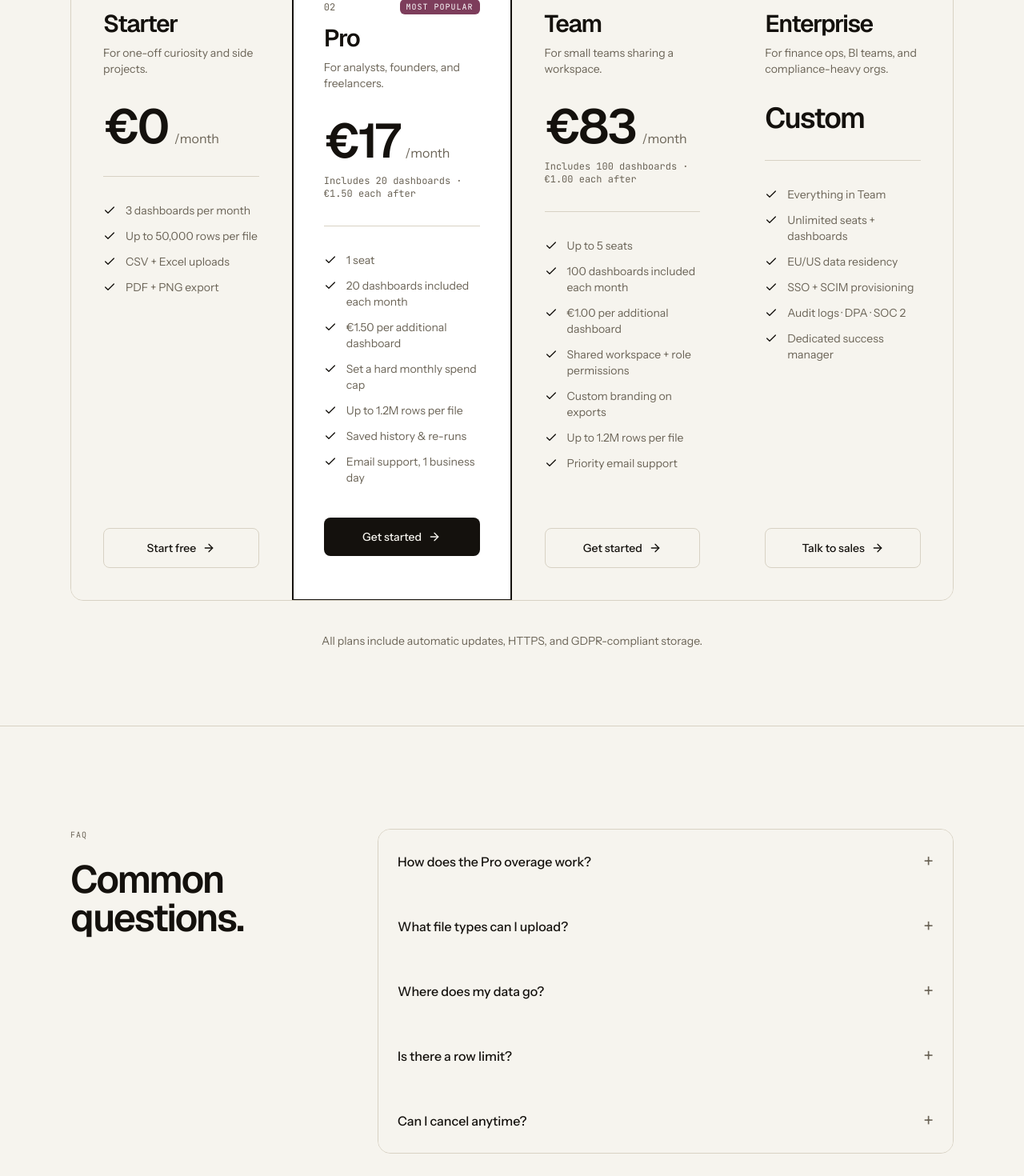
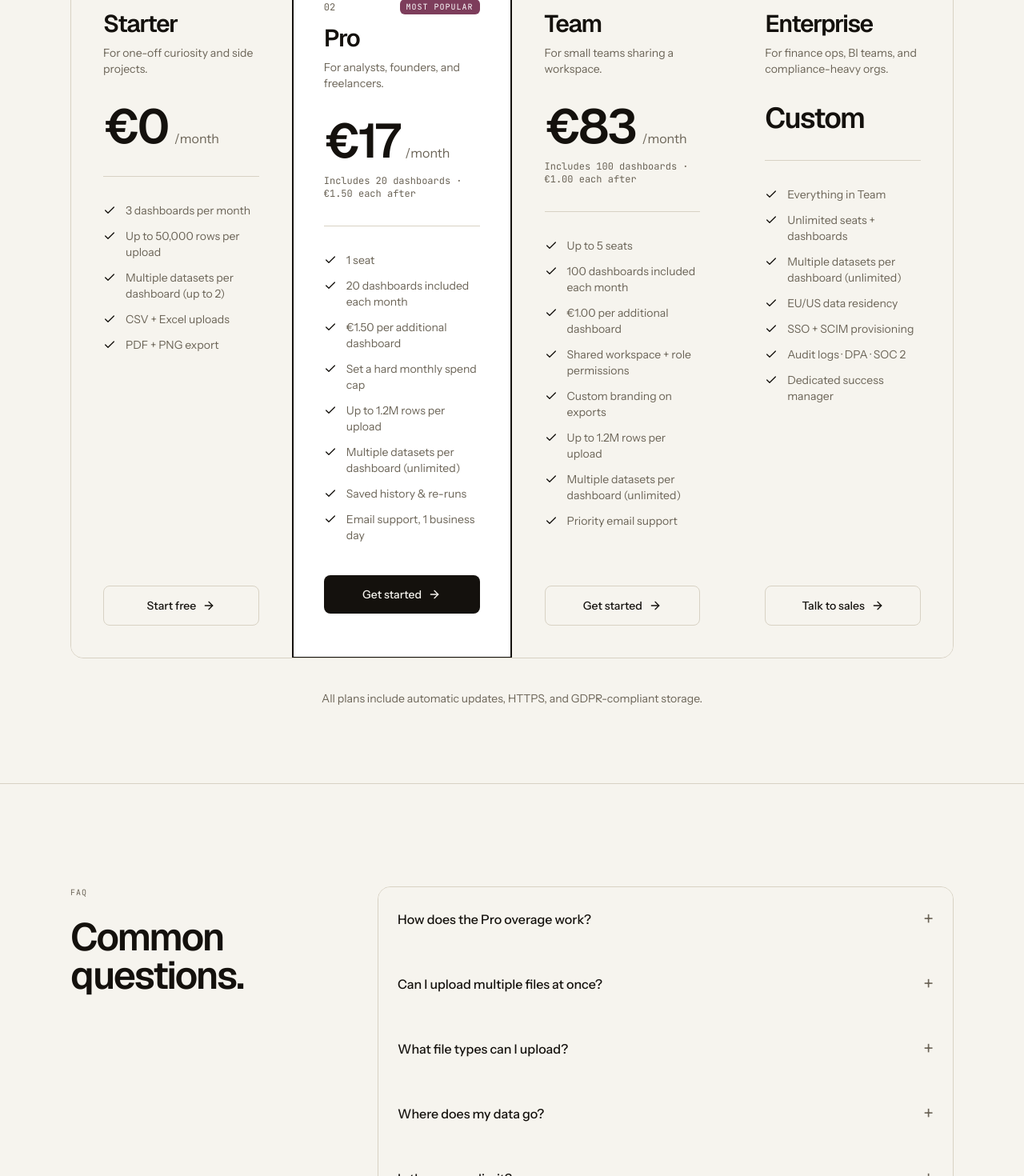
Before and after one commit to vzedo112/Datuma, a React (Create React App) app in the folder frontend/: page /pricing in a window 1280 px wide. Shown: the part 668-2138 px from the top of the page at 80% size. Built offline with nearby package versions, Linux system fonts and the light colour scheme; no server answers.

Commit message:
Enhance Home and Pricing pages: update upload descriptions to support multiple files and clarify row limits for better user understanding

```diff
--- a/frontend/src/pages/Home.jsx
+++ b/frontend/src/pages/Home.jsx
@@ -9,7 +9,6 @@ import {
   Gauge,
   Eye,
   LineChart,
-  Layers,
 } from "lucide-react";
 import MarketingNav from "../components/Layout/MarketingNav";
 import MarketingFooter from "../components/Layout/MarketingFooter";
@@ -153,7 +152,7 @@ function Hero() {
               visible ? "opacity-100 translate-y-0" : "opacity-0 translate-y-3"
             }`}
           >
-            Drop a CSV or Excel file. Datuma reads it like a senior analyst would
+            Drop a CSV, Excel file, or multiple files to blend them. Datuma reads your data like a senior analyst would
             and hands you a one-page dashboard with the numbers, the trends, and
             the things worth a meeting.
           </p>
--- a/frontend/src/pages/Pricing.jsx
+++ b/frontend/src/pages/Pricing.jsx
@@ -18,7 +18,8 @@ const plans = [
     href: "/app",
     features: [
       "3 dashboards per month",
-      "Up to 50,000 rows per file",
+      "Up to 50,000 rows per upload",
+      "Multiple datasets per dashboard (up to 2)",
       "CSV + Excel uploads",
       "PDF + PNG export",
     ],
@@ -38,7 +39,8 @@ const plans = [
       "20 dashboards included each month",
       "€1.50 per additional dashboard",
       "Set a hard monthly spend cap",
-      "Up to 1.2M rows per file",
+      "Up to 1.2M rows per upload",
+      "Multiple datasets per dashboard (unlimited)",
       "Saved history & re-runs",
       "Email support, 1 business day",
     ],
@@ -58,7 +60,8 @@ const plans = [
       "€1.00 per additional dashboard",
       "Shared workspace + role permissions",
       "Custom branding on exports",
-      "Up to 1.2M rows per file",
+      "Up to 1.2M rows per upload",
+      "Multiple datasets per dashboard (unlimited)",
       "Priority email support",
     ],
   },
@@ -73,6 +76,7 @@ const plans = [
     features: [
       "Everything in Team",
       "Unlimited seats + dashboards",
+      "Multiple datasets per dashboard (unlimited)",
       "EU/US data residency",
       "SSO + SCIM provisioning",
       "Audit logs · DPA · SOC 2",
@@ -269,6 +273,10 @@ const faqs = [
     a: "Pro includes 20 dashboards each month. Beyond that, each additional dashboard is €1.50, billed at the end of the cycle. You can set a hard monthly spend cap — once you hit it, uploads pause until next month or until you raise it.",
   },
   {
+    q: "Can I upload multiple files at once?",
+    a: "Yes. Datuma excels at blending multi-dataset files. You can drop multiple files into the analyzer and it will identify relationships across them.",
+  },
+  {
     q: "What file types can I upload?",
     a: "CSV (any delimiter), .xlsx, and .xls. We auto-detect the encoding and the first sheet of Excel files.",
   },
@@ -278,7 +286,7 @@ const faqs = [
   },
   {
     q: "Is there a row limit?",
-    a: "Starter is capped at 50,000 rows per file. Pro and Enterprise handle up to 1.2 million rows. Files larger than 60 MB should be compressed or split first.",
+    a: "Starter is capped at 50,000 rows per upload (across all files). Pro and Enterprise handle up to 1.2 million rows. Files larger than 60 MB should be compressed or split first.",
   },
   {
     q: "Can I cancel anytime?",
```
